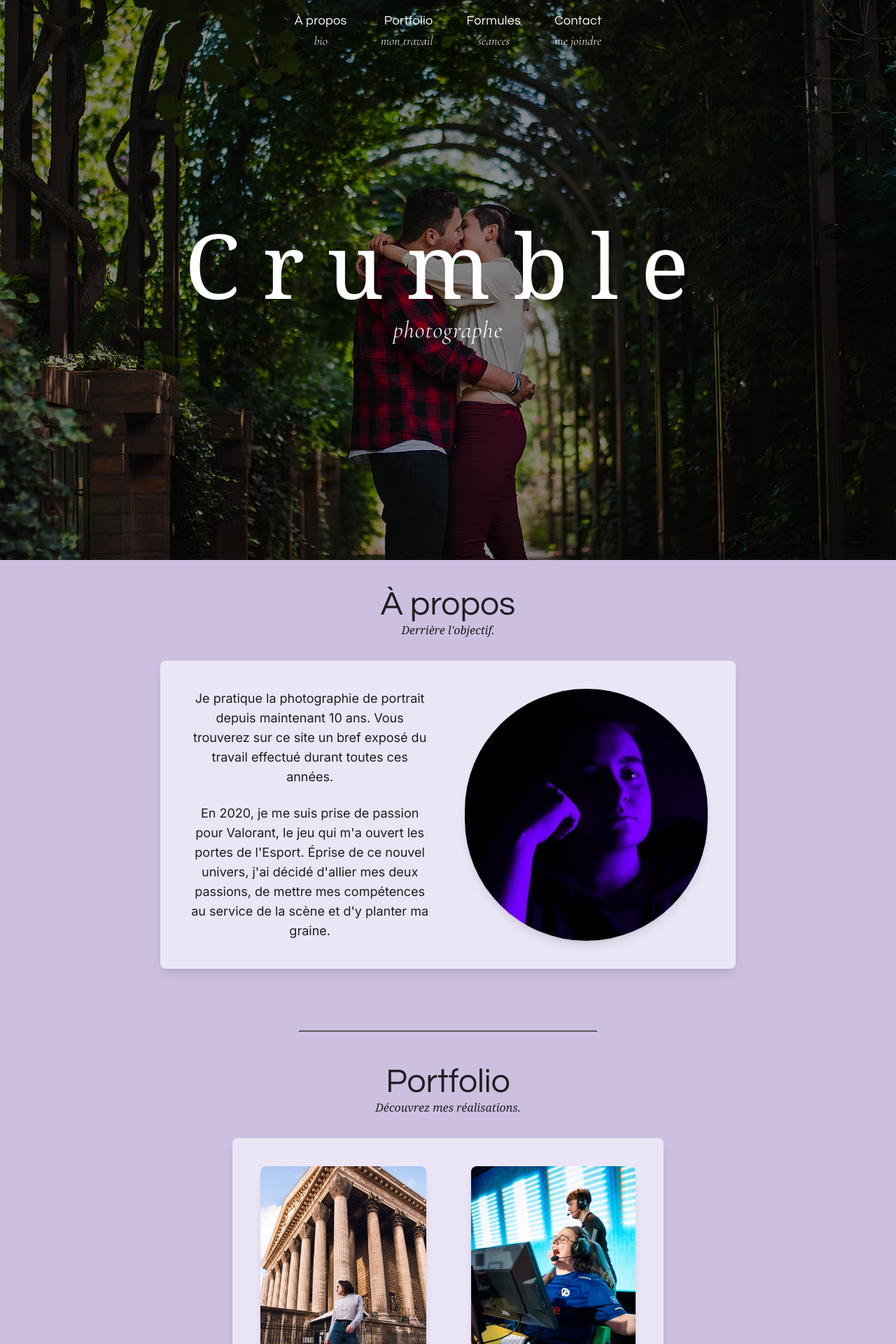
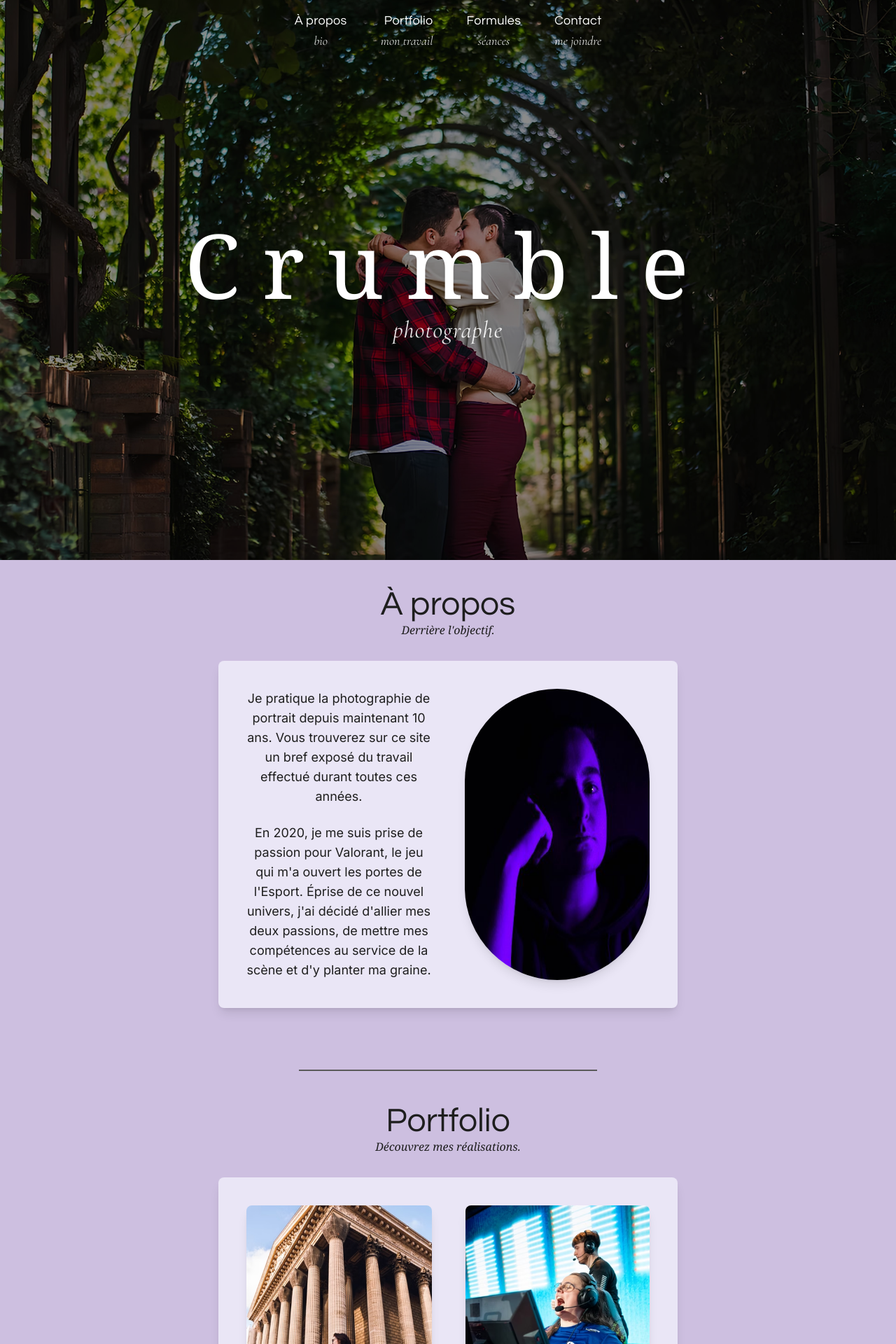
Before and after one commit to MathisGaudre/Crumble-Photographer, a Vue app: page / in a window 1280 px wide. Shown: the top 1920 px of the page at 70% size. Built offline with nearby package versions, Linux system fonts and the light colour scheme; a web font is replaced by a local one.

Commit message:
+ Responsive (About, Portfolio, Shop)

```diff
--- a/src/views/Home.vue
+++ b/src/views/Home.vue
@@ -4,20 +4,28 @@ import Card from "../components/Card.vue";
 import CardPortfolio from "../components/CardPortfolio.vue";
 import Footer from "../components/Footer.vue";
 
+const showNavbar = ref(true);
+const isScrolled = ref(false);
+let lastScrollY = window.scrollY;
+
+const handleScroll = () => {
+    const currentScrollY = window.scrollY;
+    isScrolled.value = currentScrollY > 0;
+    if (currentScrollY > lastScrollY && currentScrollY > 50) {
+        // Scroll vers le bas : cache la navbar
+        showNavbar.value = false;
+    } else if (currentScrollY < lastScrollY) {
+        // Scroll vers le haut : affiche la navbar
+        showNavbar.value = true;
+    }
+    lastScrollY = currentScrollY;
+};
+
 onMounted(() => {
-    const navbar = document.getElementById("navbar");
-    const onScroll = () => {
-        if (window.scrollY > window.innerHeight * 0) {
-            navbar.classList.add("nav-scrolled");
-        } else {
-            navbar.classList.remove("nav-scrolled");
-        }
-    };
-    window.addEventListener("scroll", onScroll);
-
+    window.addEventListener("scroll", handleScroll);
+});
 onUnmounted(() => {
-        window.removeEventListener("scroll", onScroll);
-    });
+    window.removeEventListener("scroll", handleScroll);
 });
 
 const selectedDemande = ref("");
@@ -37,9 +45,20 @@ const objetLabel = computed(() => {
             class="relative h-screen w-full bg-[url('/images/hero_4k.jpg')] bg-cover bg-center bg-fixed select-none">
             <div class="absolute inset-0 bg-black/45"></div>
 
-            <nav id="navbar" class="fixed top-0 lg:left-0 right-0 w-full z-50 transition-all duration-500">
+            <transition name="navbar-slide">
+                <nav v-if="showNavbar" id="navbar" :class="[
+                    'fixed top-0 left-0 right-0 w-full z-50 transition-all duration-500',
+                    isScrolled
+                        ? 'bg-[#EAE6F6]/80 backdrop-blur-xl shadow'
+                        : 'bg-transparent'
+                ]">
                     <div class="max-w-7xl mx-auto px-6 py-4 flex justify-center">
-                    <ul class="flex gap-8 md:gap-12 font-serif text-white">
+                        <ul :class="[
+                            'flex gap-8 md:gap-12 font-serif transition-colors duration-300',
+                            isScrolled
+                                ? 'text-ink-base'
+                                : 'text-white drop-shadow-[0_2px_6px_rgba(0,0,0,0.7)]'
+                        ]">
                             <li class="menu-item text-right">
                                 <a href="#about">
                                     <span class="block font-mini_titre text-lg">À propos</span>
@@ -67,6 +86,7 @@ const objetLabel = computed(() => {
                         </ul>
                     </div>
                 </nav>
+            </transition>
 
             <div class="relative z-10 h-full grid place-items-center">
                 <div class="text-center text-white">
@@ -80,14 +100,14 @@ const objetLabel = computed(() => {
             </div>
         </header>
 
-        <section id="about" class="bg-site-bg py-10">
-            <div class="w-4xl mx-auto px-6 text-center flex flex-col gap-8">
+        <section id="about" class="bg-site-bg py-10 xl:mx-72 lg:mx-24 mx-0">
+            <div class="w-full px-6 text-center flex flex-col gap-8">
                 <div>
                     <h2 class="font-mini_titre text-5xl text-ink-base">À propos</h2>
                     <p class="font-serif italic text-ink-base">Derrière l'objectif.</p>
                 </div>
-                <Card size="w-4/6">
-                    <div class="w-1/2 flex flex-col gap-6 self-center text-lg">
+                <Card size="w-full">
+                    <div class="w-full lg:w-1/2 flex flex-col gap-6 self-center text-lg">
                         <p>
                             Je pratique la photographie de portrait depuis maintenant 10 ans. Vous trouverez sur ce site
                             un bref exposé du travail effectué durant toutes ces années.
@@ -98,7 +118,7 @@ const objetLabel = computed(() => {
                             compétences au service de la scène et d'y planter ma graine.
                         </p>
                     </div>
-                    <div class="w-1/2">
+                    <div class="w-1/2 hidden lg:flex">
                         <img src="/images/favicon.jpg" alt="About Image"
                             class="w-auto h-full rounded-full shadow-lg mx-auto" />
                     </div>
@@ -108,31 +128,30 @@ const objetLabel = computed(() => {
 
         <div class="border-t-2 border-ink-mute my-12 w-1/3 mx-auto"></div>
 
-        <section id="portfolio" class="bg-site-bg">
-            <div class="w-4xl mx-auto px-6 text-center flex flex-col gap-8">
+        <section id="portfolio" class="bg-site-bg xl:mx-72 lg:mx-24 mx-0">
+            <div class="w-full px-6 text-center flex flex-col gap-8">
                 <div>
                     <h2 class="font-mini_titre text-5xl text-ink-base">Portfolio</h2>
                     <p class="font-serif italic text-ink-base">Découvrez mes réalisations.</p>
                 </div>
-                <Card size="w-1/2">
-                    <div class="flex flex-row gap-16 mx-auto">
+                <Card size="w-full flex flex-row justify-evenly">
                     <CardPortfolio name="PORTRAIT" imgSrc="/images/portrait.avif" />
                     <CardPortfolio name="ESPORT" imgSrc="/images/esport.avif" />
-                    </div>
                 </Card>
             </div>
         </section>
 
         <div class="border-t-2 border-ink-mute my-12 w-1/3 mx-auto"></div>
 
-        <section id="shop" class="bg-site-bg">
-            <div class="w-4xl mx-auto px-6 text-center flex flex-col gap-8">
+        <section id="shop" class="bg-site-bg xl:mx-72 lg:mx-24 mx-0">
+            <div class="w-full px-6 text-center flex flex-col gap-8">
                 <div>
                     <h2 class="font-mini_titre text-5xl text-ink-base">Formules</h2>
                     <p class="font-serif italic text-ink-base">À votre image.</p>
                 </div>
-                <div class="flex flex-row justify-between mx-auto w-2/3 gap-16">
-                    <Card size="w-1/3 flex flex-col text-ink-base gap-6">
+                <div class="flex flex-col gap-8 md:flex-row md:flex-wrap md:gap-6 lg:flex-nowrap lg:gap-16 justify-between">
+                    <div class="w-full md:w-[48%] lg:w-1/3 flex">
+                        <Card size="w-full flex flex-col text-ink-base gap-6">
                             <h3 class="font-mini_titre text-3xl">Formule découverte</h3>
                             <h4 class="text-2xl">€120</h4>
                             <div class="flex flex-col gap-4 font-helvetica">
@@ -144,7 +163,9 @@ const objetLabel = computed(() => {
                                 <p class="text-sm">Parfaite pour les premières expériences ou les petits budgets</p>
                             </div>
                         </Card>
-                    <Card size="w-1/3 flex flex-col text-ink-base gap-6">
+                    </div>
+                    <div class="w-full md:w-[48%] lg:w-1/3 flex">
+                        <Card size="w-full flex flex-col text-ink-base gap-6">
                             <h3 class="font-mini_titre text-3xl">Formule classique</h3>
                             <h4 class="text-2xl">€210</h4>
                             <div class="flex flex-col gap-4 font-helvetica">
@@ -156,7 +177,9 @@ const objetLabel = computed(() => {
                                 <p class="text-sm">Idéale pour les couples, les amis, les diplômes, ...</p>
                             </div>
                         </Card>
-                    <Card size="w-1/3 flex flex-col text-ink-base gap-6">
+                    </div>
+                    <div class="w-full md:w-full lg:w-1/3 flex">
+                        <Card size="w-full flex flex-col text-ink-base gap-6">
                             <h3 class="font-mini_titre text-3xl">Formule découverte</h3>
                             <h4 class="text-2xl">€300</h4>
                             <div class="flex flex-col gap-4 font-helvetica">
@@ -172,19 +195,21 @@ const objetLabel = computed(() => {
                         </Card>
                     </div>
                 </div>
+
+            </div>
         </section>
 
         <div class="border-t-2 border-ink-mute my-12 w-1/3 mx-auto"></div>
 
-        <section id="contact" class="bg-site-bg">
-            <div class="w-4xl mx-auto px-6 text-center flex flex-col gap-8">
+        <section id="contact" class="bg-site-bg xl:mx-72 lg:mx-24 mx-0">
+            <div class="w-full text-center flex flex-col gap-8">
                 <div>
                     <h2 class="font-mini_titre text-5xl text-ink-base">Contact</h2>
                     <p class="font-serif italic text-ink-base">À votre image.</p>
                 </div>
-                <form class="bg-[#EAE6F6] rounded-lg p-8 shadow-lg flex flex-col gap-6 w-2/3 mx-auto" @submit.prevent>
+                <form class="bg-[#EAE6F6] rounded-lg p-8 shadow-lg flex flex-col gap-6" @submit.prevent>
                     <div class="flex flex-row">
-                        <div class="flex flex-col gap-6 w-1/2">
+                        <div class="flex flex-col gap-6">
                             <div class="flex flex-row gap-6">
                                 <div class="flex-1 flex flex-col gap-2">
                                     <label for="prenom" class="text-left font-medium text-ink-base">Prénom *</label>
@@ -205,14 +230,9 @@ const objetLabel = computed(() => {
                             </div>
                             <div class="flex flex-col gap-2">
                                 <label for="demande" class="text-left font-medium text-ink-base">Demande *</label>
-                                <select
-                                    id="demande"
-                                    name="demande"
-                                    required
-                                    v-model="selectedDemande"
+                                <select id="demande" name="demande" required v-model="selectedDemande"
                                     @change="handleDemandeChange"
-                                    class="rounded-md border border-[#CDBFE0] px-3 py-2 focus:outline-none focus:ring-2 focus:ring-[#CDBFE0] bg-white"
-                                >
+                                    class="rounded-md border border-[#CDBFE0] px-3 py-2 focus:outline-none focus:ring-2 focus:ring-[#CDBFE0] bg-white">
                                     <option value="" disabled selected>Choisissez une option</option>
                                     <option value="formules">Formules</option>
                                     <option value="devis">Devis</option>
@@ -229,7 +249,7 @@ const objetLabel = computed(() => {
                         </div>
 
 
-                        <div class="flex-1 flex flex-col gap-2 md:ml-6 w-1/2">
+                        <div class="flex-1 flex flex-col gap-2 md:ml-6">
                             <label for="envies" class="text-left font-medium text-ink-base">Vos envies et besoins pour
                                 ce
                                 shooting *</label>
@@ -254,3 +274,30 @@ const objetLabel = computed(() => {
         <Footer />
     </div>
 </template>
+
+<style scoped>
+.navbar-slide-enter-active,
+.navbar-slide-leave-active {
+    transition: transform 0.4s cubic-bezier(0.4, 0, 0.2, 1), opacity 0.3s;
+}
+
+.navbar-slide-enter-from {
+    transform: translateY(-100%);
+    opacity: 0;
+}
+
+.navbar-slide-enter-to {
+    transform: translateY(0);
+    opacity: 1;
+}
+
+.navbar-slide-leave-from {
+    transform: translateY(0);
+    opacity: 1;
+}
+
+.navbar-slide-leave-to {
+    transform: translateY(-100%);
+    opacity: 0;
+}
+</style>
```
Lines whose indentation alone changed are shown as unchanged.
